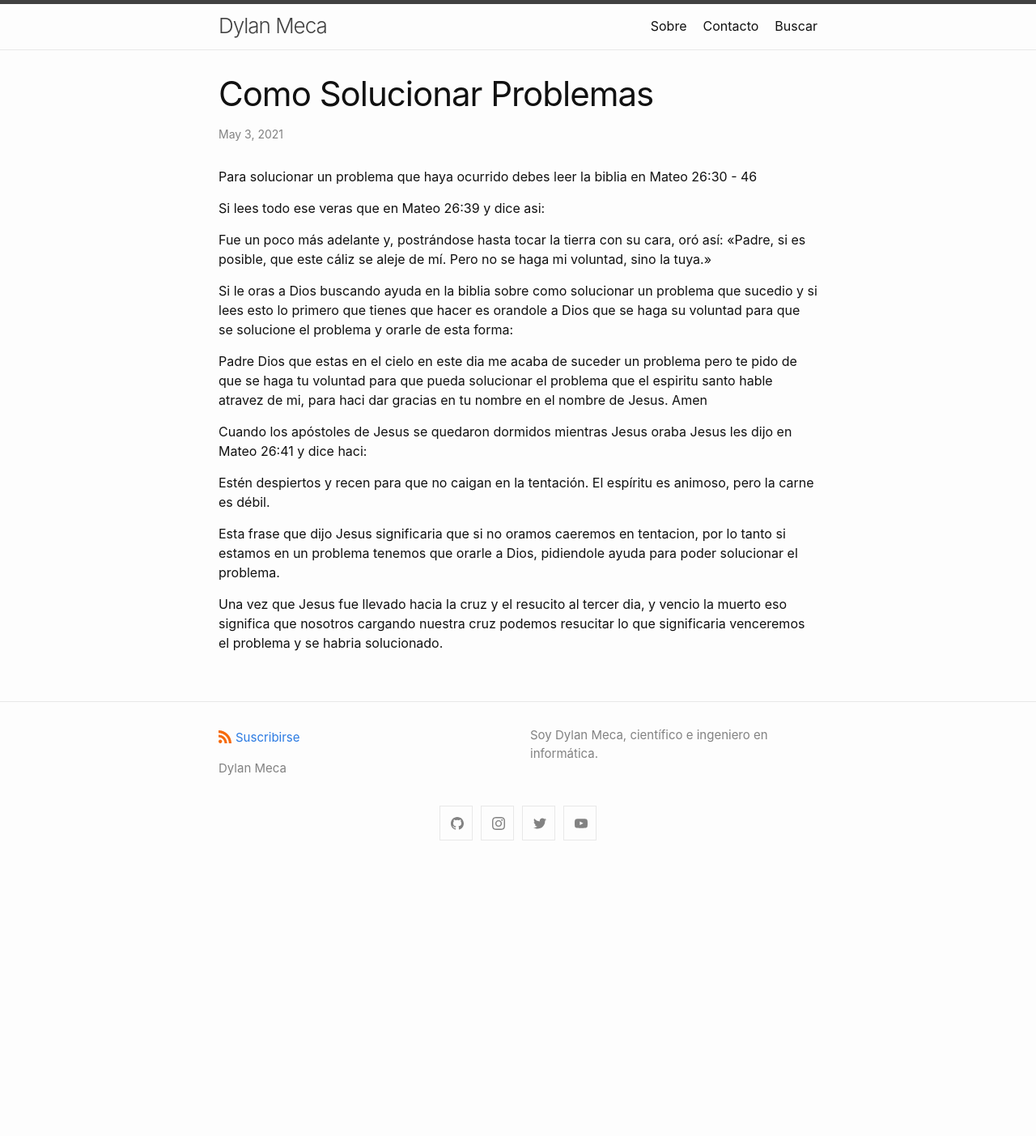
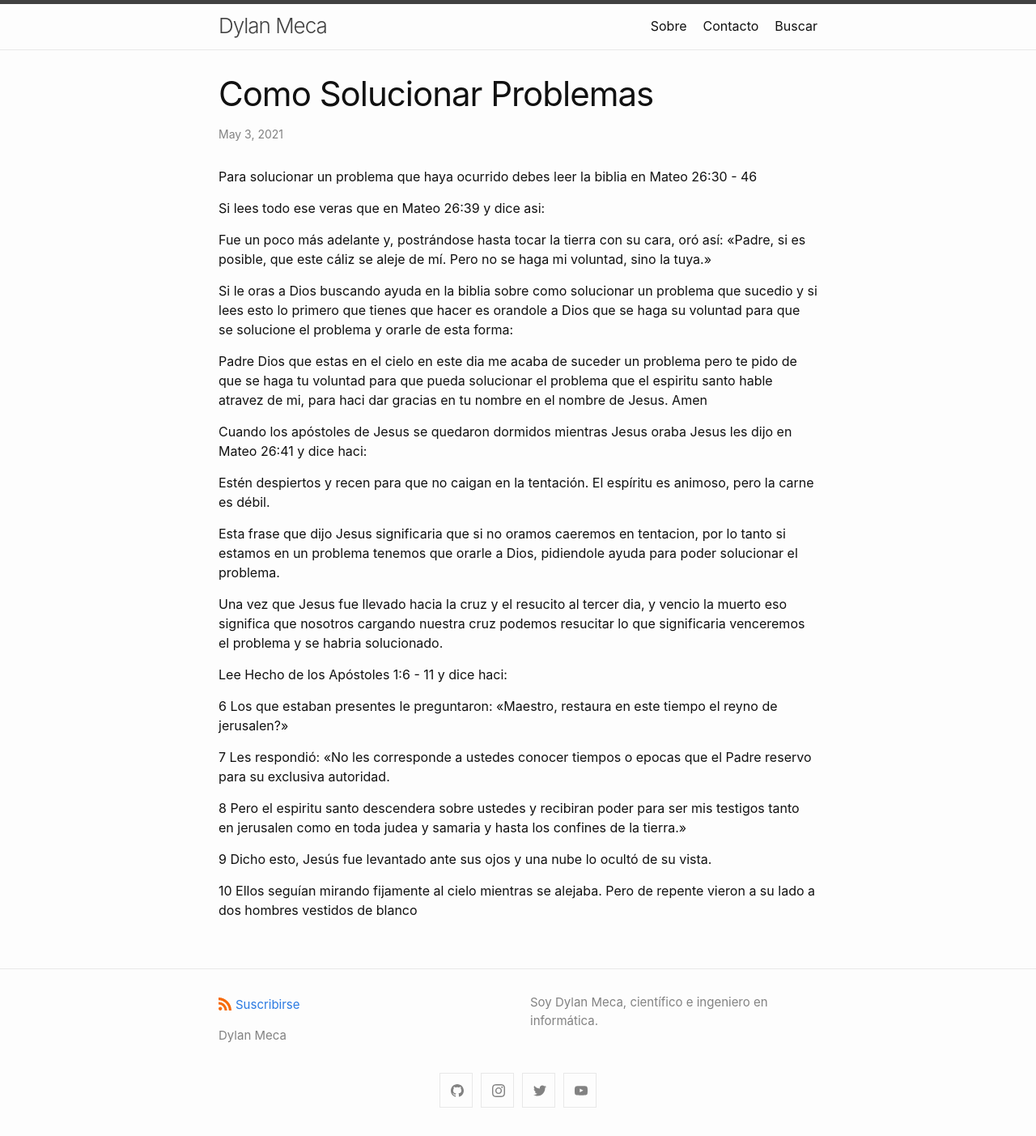
Before and after one commit to dylanmeca/dylanmeca.github.io, a Jekyll site: the page built from _posts/2021-05-03-Como-solucionar-problemas.md, in a window 1280 px wide. Shown: the whole page at 81% size. Built offline with Jekyll 4.4.1, drawn with Linux system fonts in a browser that asks for light colours; a script that is not in the unit is left out; comment, search, counter and statistics services are not loaded; before the commit the page ends 1073 px from its top, so only the background shows below that.

Commit message:
Update 2021-05-03-Como-solucionar-problemas.md

```diff
--- a/_posts/2021-05-03-Como-solucionar-problemas.md
+++ b/_posts/2021-05-03-Como-solucionar-problemas.md
@@ -26,3 +26,15 @@ Estén despiertos y recen para que no caigan en la tentación. El espíritu es a
 Esta frase que dijo Jesus significaria que si no oramos caeremos en tentacion, por lo tanto si estamos en un problema tenemos que orarle a Dios, pidiendole ayuda para poder solucionar el problema.
 
 Una vez que Jesus fue llevado hacia la cruz y el resucito al tercer dia, y vencio la muerto eso significa que nosotros cargando nuestra cruz podemos resucitar lo que significaria venceremos el problema y se habria solucionado.
+
+Lee Hecho de los Apóstoles 1:6 - 11 y dice haci:
+
+6 Los que estaban presentes le preguntaron: «Maestro, restaura en este tiempo el reyno de jerusalen?»
+
+7 Les respondió: «No les corresponde a ustedes conocer tiempos o epocas que el Padre reservo para su exclusiva autoridad.
+
+8 Pero el espiritu santo descendera sobre ustedes y recibiran poder para ser mis testigos tanto en jerusalen como en toda judea y samaria y hasta los confines de la tierra.»
+
+9 Dicho esto, Jesús fue levantado ante sus ojos y una nube lo ocultó de su vista.
+
+10 Ellos seguían mirando fijamente al cielo mientras se alejaba. Pero de repente vieron a su lado a dos hombres vestidos de blanco
```
